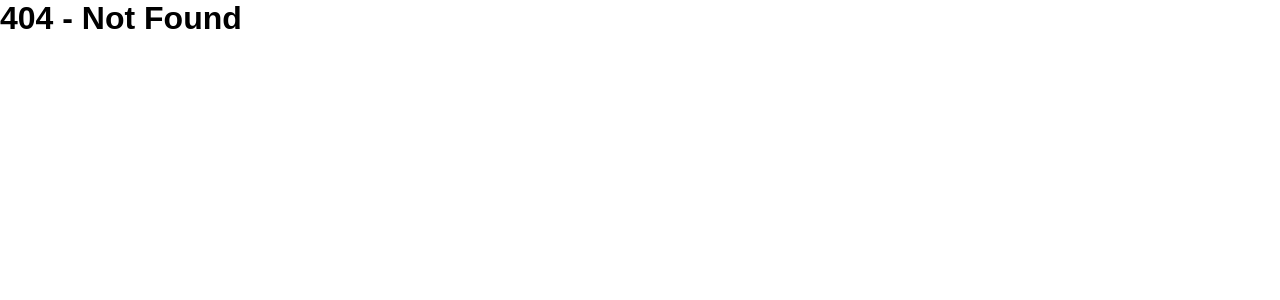
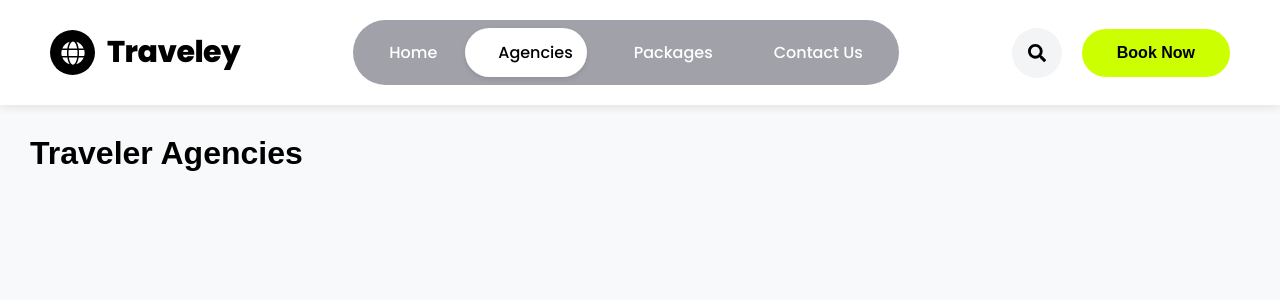
Before and after one commit to Sadeepa123L/traveley-frontend, a React (Vite) app: page /TravelerAgencies in a window 1280 px wide. Before the commit this address had no page. Shown: the top 300 px of the page. Built offline with nearby package versions, Linux system fonts and the light colour scheme; a web font is replaced by a local one.

Commit message:
add traveler dashboard paths

```diff
--- /dev/null
+++ b/src/components/Layout/travelerlayout/TravelerLayout.css
@@ -0,0 +1,29 @@
+.traveler-layout {
+  display: flex;
+  flex-direction: column;
+  height: 100vh;
+  width: 100%;
+  overflow: hidden;
+  background-color: #f8f9fa;
+}
+
+
+.layout-navbar {
+  flex-shrink: 0;
+  width: 100%;
+  z-index: 1000;
+  background-color: white;
+  box-shadow: 0 2px 10px rgba(0,0,0,0.05);
+}
+
+.layout-content {
+  flex: 1;
+  overflow-y: auto;
+  padding: 30px;
+  position: relative;
+}
+@media (max-width: 768px) {
+  .dashboard-content-area {
+    padding: 20px;
+  }
+}
--- /dev/null
+++ b/src/components/Layout/travelerlayout/layout.jsx
@@ -0,0 +1,21 @@
+import React from 'react'
+import { Outlet } from 'react-router-dom'
+import './TravelerLayout.css';
+
+import NavBar from '../../dashboard/traveler-dashboard/traveler-navbar/TravelerNavBar'
+
+function TravelerLayout (){
+    return(
+        <div className='traveler-layout'>
+            <div className='layout-navbar'>
+                < NavBar/>
+            </div>
+            <div className='layout-content'>
+                <Outlet/>
+            </div>
+        </div>
+    );
+
+}
+
+export default TravelerLayout;
--- a/src/components/routes/AppRoutes.jsx
+++ b/src/components/routes/AppRoutes.jsx
@@ -1,13 +1,21 @@
 import React from 'react';
-import { Routes, Route } from 'react-router-dom';
-import MainLayout from '../Layout/MainLayout';
+import { Routes, Route, Navigate } from 'react-router-dom';
+import MainLayout from '../layout/MainLayout';
 
-import Home from '../LandingPage/Home/Home';
-import About from '../LandingPage/About/About';
-import Services from '../LandingPage/Services/Services';
-import Login from '../LoginPage/Login';
-import TravelerSignUp from'../SignUpPages/TravelerSignUp/TravelerSignUp';
-import AgencySignUp from '../SignUpPages/AgencySignUp/AgencySignUp'
+import Home from '../landing-page/home/Home';
+import About from '../landing-page/about/About';
+import Services from '../landing-page/services/Services';
+
+import Login from '../login-page/Login';
+import TravelerSignUp from'../signup-page/TravelerSignUp/TravelerSignUp';
+import AgencySignUp from '../signup-page/AgencySignUp/AgencySignUp'
+
+import TravelerHome from '../dashboard/traveler-dashboard/traveler-home/TravelerHome'
+import TravelerPackages from '../dashboard/traveler-dashboard/traveler-packages/TravelerPackages'
+import TravelerAgencies from '../dashboard/traveler-dashboard/traveler-agencies/TravelerAgencies'
+import TravelerBooking from '../dashboard/traveler-dashboard/traveler-booking/TravelerBooking'
+import TravelerLayout from '../layout/travelerlayout/layout';
+
 
 const AppRoutes = () => {
   return (
@@ -28,11 +36,20 @@ const AppRoutes = () => {
             </section>
           </>
         } />
+      </Route>
 
-      </Route>
       <Route path="/login" element={<Login />} />
       <Route path="/Travelersignup" element={<TravelerSignUp />} />
       <Route path="/Agencysignup" element={<AgencySignUp />} />
+
+
+      <Route element={<TravelerLayout/>}>
+        <Route path="/TravelerDashBoard" element={<Navigate to="/TravelerHome" />} />
+        <Route path="/TravelerHome" element={<TravelerHome/>} />
+        <Route path="/TravelerPackages" element={<TravelerPackages/>}/>
+        <Route path="/TravelerAgencies" element={<TravelerAgencies/>}/>
+        <Route path="/TravelerBooking" element={<TravelerBooking/>}/>
+      </Route>
 
       <Route path="*" element={<h1>404 - Not Found</h1>} />
     </Routes>
```
